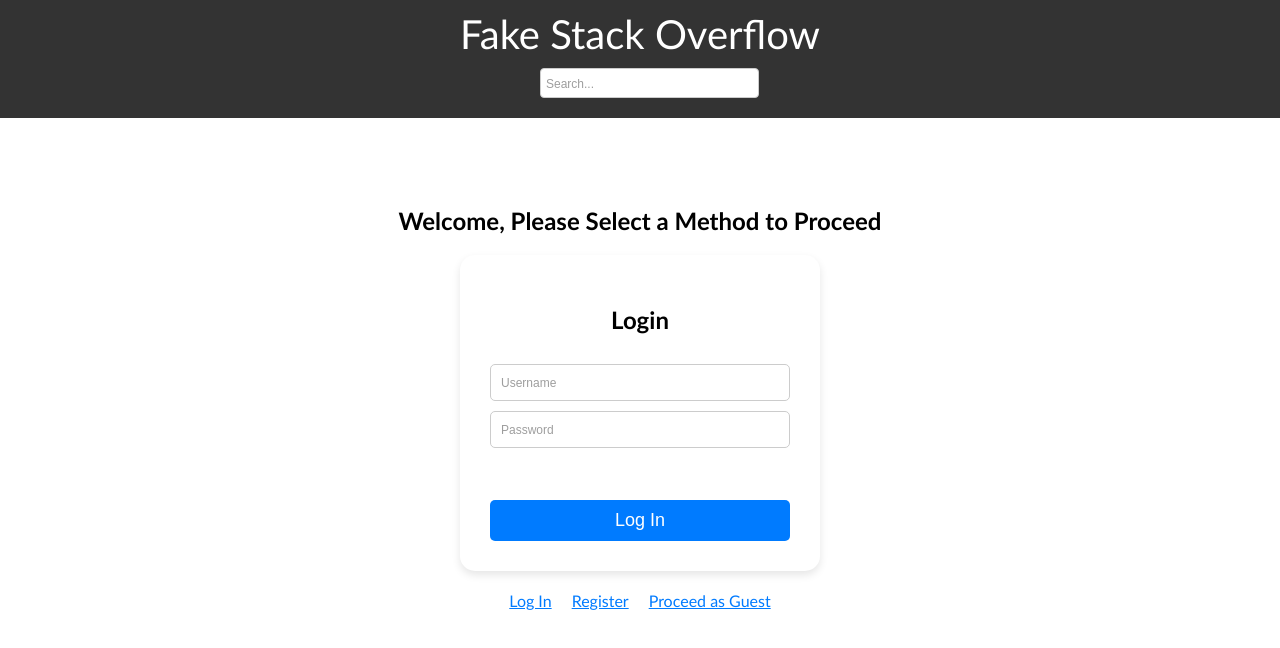
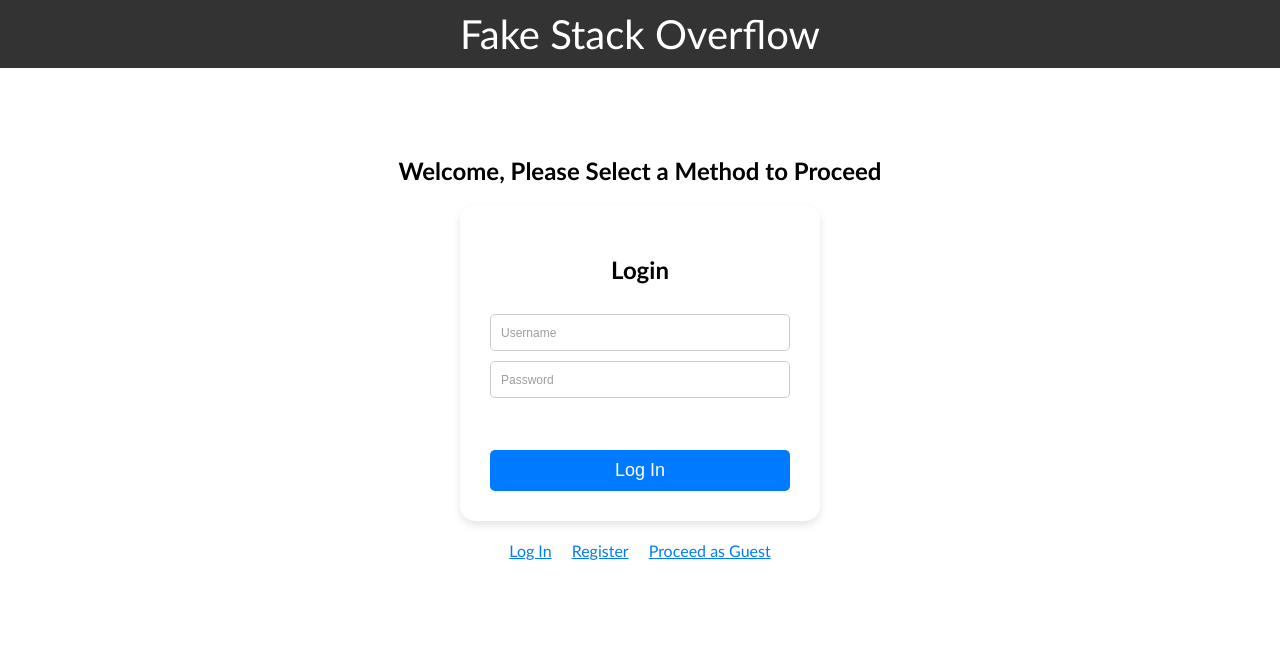
Before and after one commit to alkhalifas/CS5500-Foundations-Software-Engineering-Final-Project, a React (Create React App) app in the folder client/: page / in a window 1280 px wide. Shown: the top 648 px of the page. Built offline with nearby package versions, Linux system fonts and the light colour scheme; no server answers.

Commit message:
search now renders only for logged in users and guests

```diff
--- a/client/src/components/header/header.js
+++ b/client/src/components/header/header.js
@@ -64,6 +64,8 @@ export default function Header({
         <>
             <div className="header">
                 Fake Stack Overflow
+                {
+                    isGuest || isLoggedIn &&
                     <div className="search-bar">
                         <input
                             type="text"
@@ -78,6 +80,8 @@ export default function Header({
                             }}
                         />
                     </div>
+                }
+
                 {
                     isLoggedIn &&
                     <>
```
Lines whose indentation alone changed are shown as unchanged.
